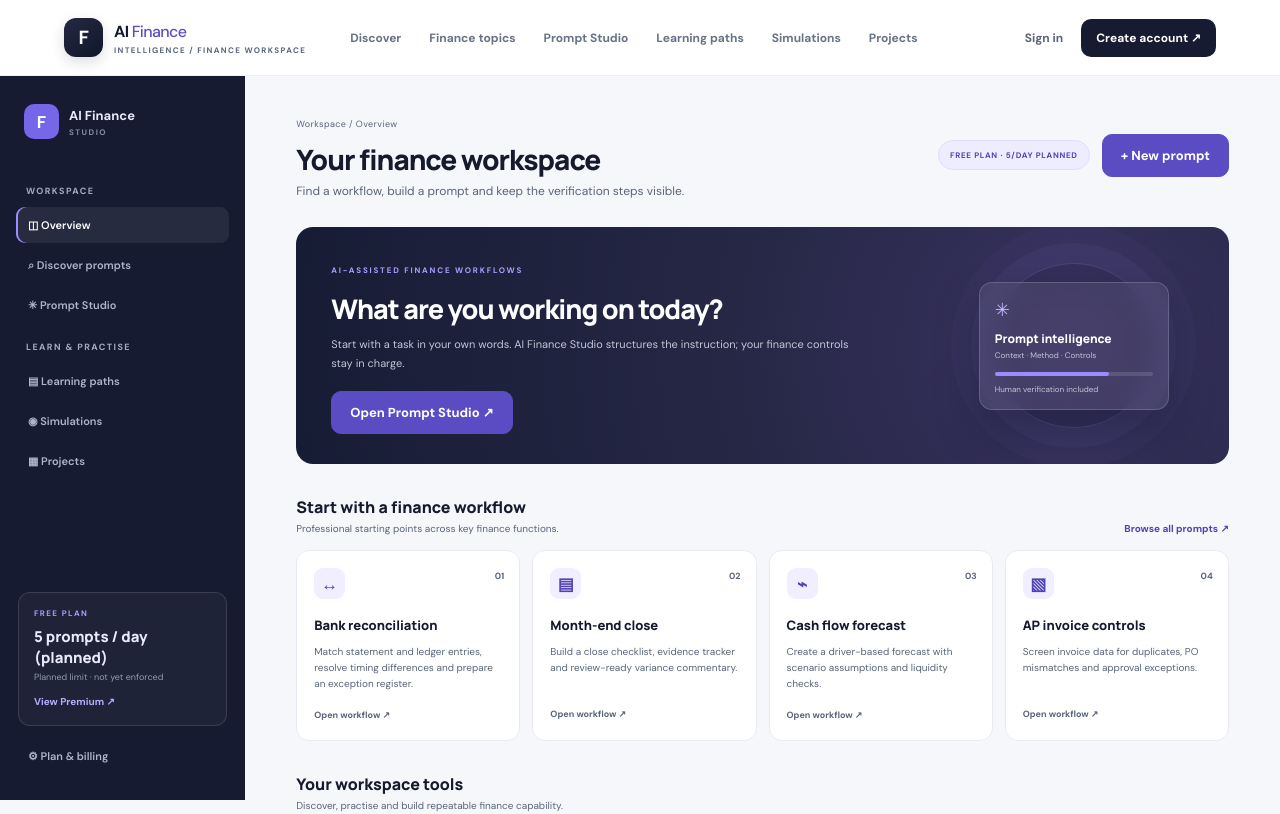
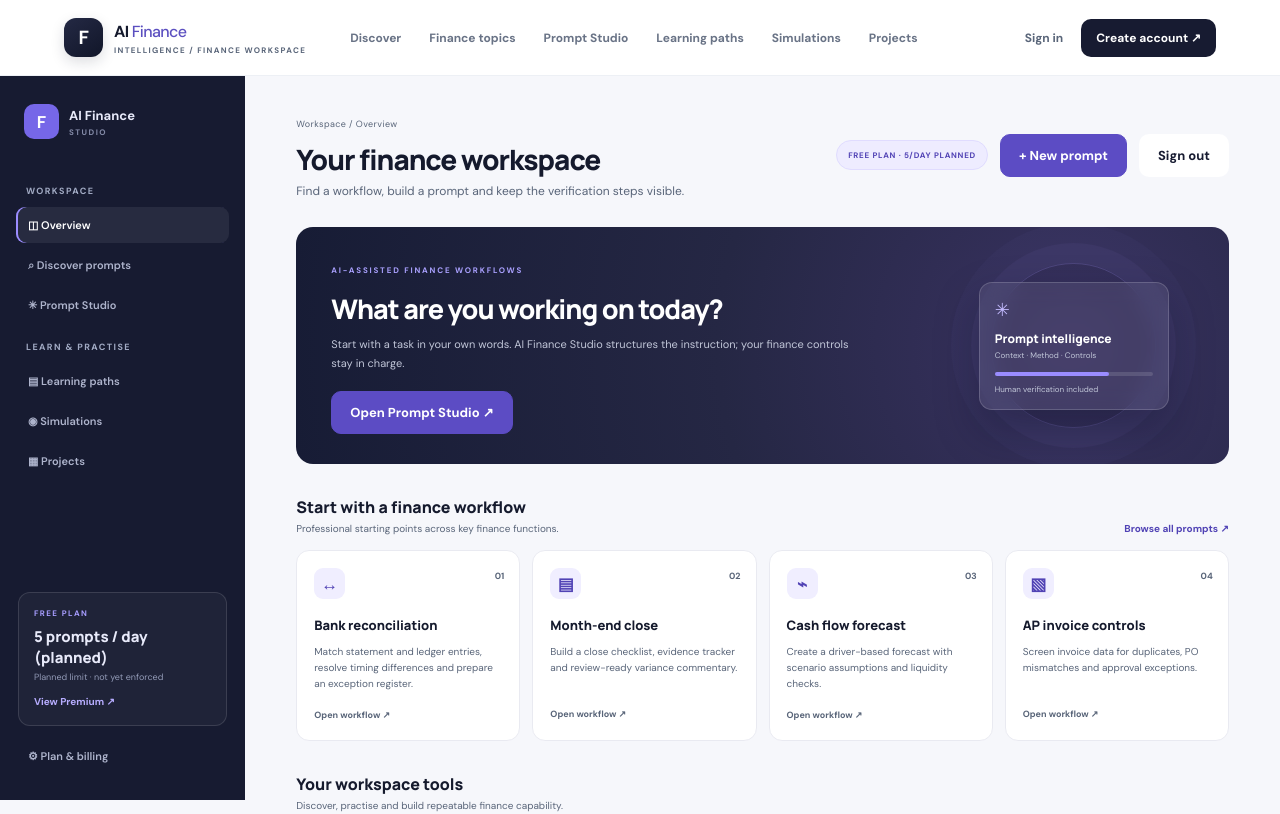
Before and after one commit to sbparimi/gemini-finance-lab, a Next.js app: page /workspace in a window 1280 px wide. Shown: the top 814 px of the page. Built offline with nearby package versions, Linux system fonts and the light colour scheme.

Commit message:
Add sign-out action to workspace

```diff
--- a/app/workspace/page.tsx
+++ b/app/workspace/page.tsx
@@ -4,7 +4,7 @@ const tasks=[["Bank reconciliation","Match statement and ledger entries, resolve
 const activities=[["Prompt library","Browse role-specific finance workflows","/explore"],["Prompt Studio","Describe a task in text or voice","/studio"],["Practice simulations",`${simulations.length} guided finance scenarios`,"/simulations"],["Applied projects",`${projects.length} end-to-end projects`,"/projects"]];
 export default function Workspace(){return <main className="workspace-page">
  <aside className="workspace-sidebar"><Link href="/" className="workspace-logo"><span>F</span><b>AI Finance<small>STUDIO</small></b></Link><div className="sidebar-label">WORKSPACE</div><Link className="side-link active" href="/workspace">◫ Overview</Link><Link className="side-link" href="/explore">⌕ Discover prompts</Link><Link className="side-link" href="/studio">✳ Prompt Studio</Link><div className="sidebar-label">LEARN & PRACTISE</div><Link className="side-link" href="/units">▤ Learning paths</Link><Link className="side-link" href="/simulations">◉ Simulations</Link><Link className="side-link" href="/projects">▦ Projects</Link><div className="sidebar-bottom"><div className="sidebar-plan"><span>FREE PLAN</span><b>5 prompts / day (planned)</b><small>Planned limit · not yet enforced</small><Link href="/plans">View Premium ↗</Link></div><Link className="side-link" href="/plans">⚙ Plan & billing</Link></div></aside>
- <section className="workspace-main"><div className="workspace-top"><div><span className="workspace-breadcrumb">Workspace / Overview</span><h1>Your finance workspace</h1><p>Find a workflow, build a prompt and keep the verification steps visible.</p></div><div className="workspace-top-actions"><span className="workspace-plan-chip">FREE PLAN · 5/DAY PLANNED</span><Link className="btn btn-primary" href="/studio">+ New prompt</Link></div></div>
+ <section className="workspace-main"><div className="workspace-top"><div><span className="workspace-breadcrumb">Workspace / Overview</span><h1>Your finance workspace</h1><p>Find a workflow, build a prompt and keep the verification steps visible.</p></div><div className="workspace-top-actions"><span className="workspace-plan-chip">FREE PLAN · 5/DAY PLANNED</span><Link className="btn btn-primary" href="/studio">+ New prompt</Link><form action="/auth/signout" method="post"><button className="btn" type="submit">Sign out</button></form></div></div>
  <div className="workspace-welcome"><div><span className="workspace-kicker">AI-ASSISTED FINANCE WORKFLOWS</span><h2>What are you working on today?</h2><p>Start with a task in your own words. AI Finance Studio structures the instruction; your finance controls stay in charge.</p><Link className="btn btn-primary" href="/studio">Open Prompt Studio ↗</Link></div><div className="welcome-art"><div className="art-ring"/><div className="art-card"><span>✳</span><b>Prompt intelligence</b><small>Context · Method · Controls</small><div className="art-progress"><i/></div><small>Human verification included</small></div></div></div>
  <div className="workspace-section-head"><div><h2>Start with a finance workflow</h2><p>Professional starting points across key finance functions.</p></div><Link href="/explore">Browse all prompts ↗</Link></div>
  <div className="task-grid">{tasks.map(([title,desc,href],i)=><Link href={href} className="task-card" key={title}><span className="task-icon">{["↔","▤","⌁","▧"][i]}</span><span className="task-index">0{i+1}</span><h3>{title}</h3><p>{desc}</p><b>Open workflow ↗</b></Link>)}</div>
```
